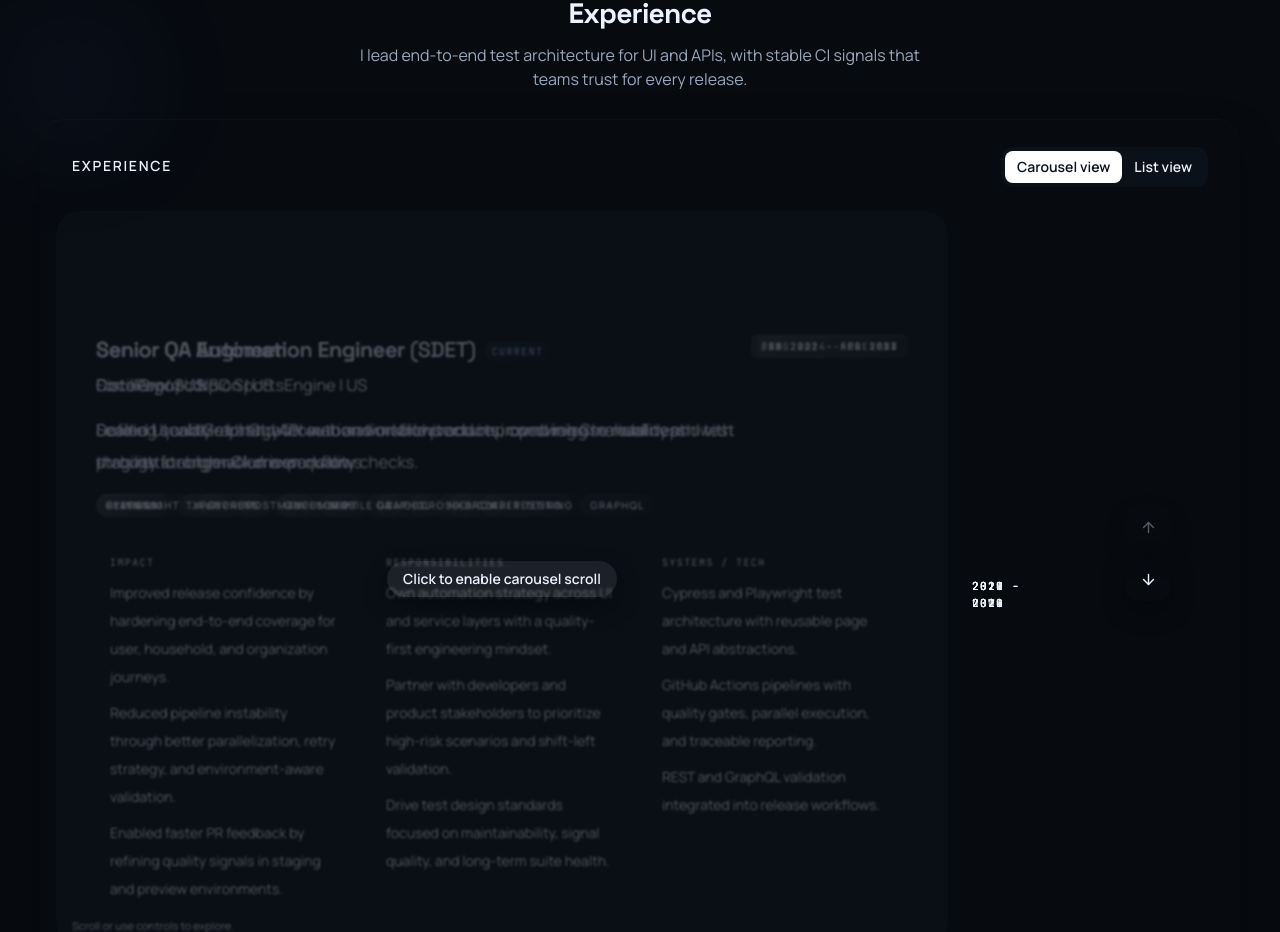
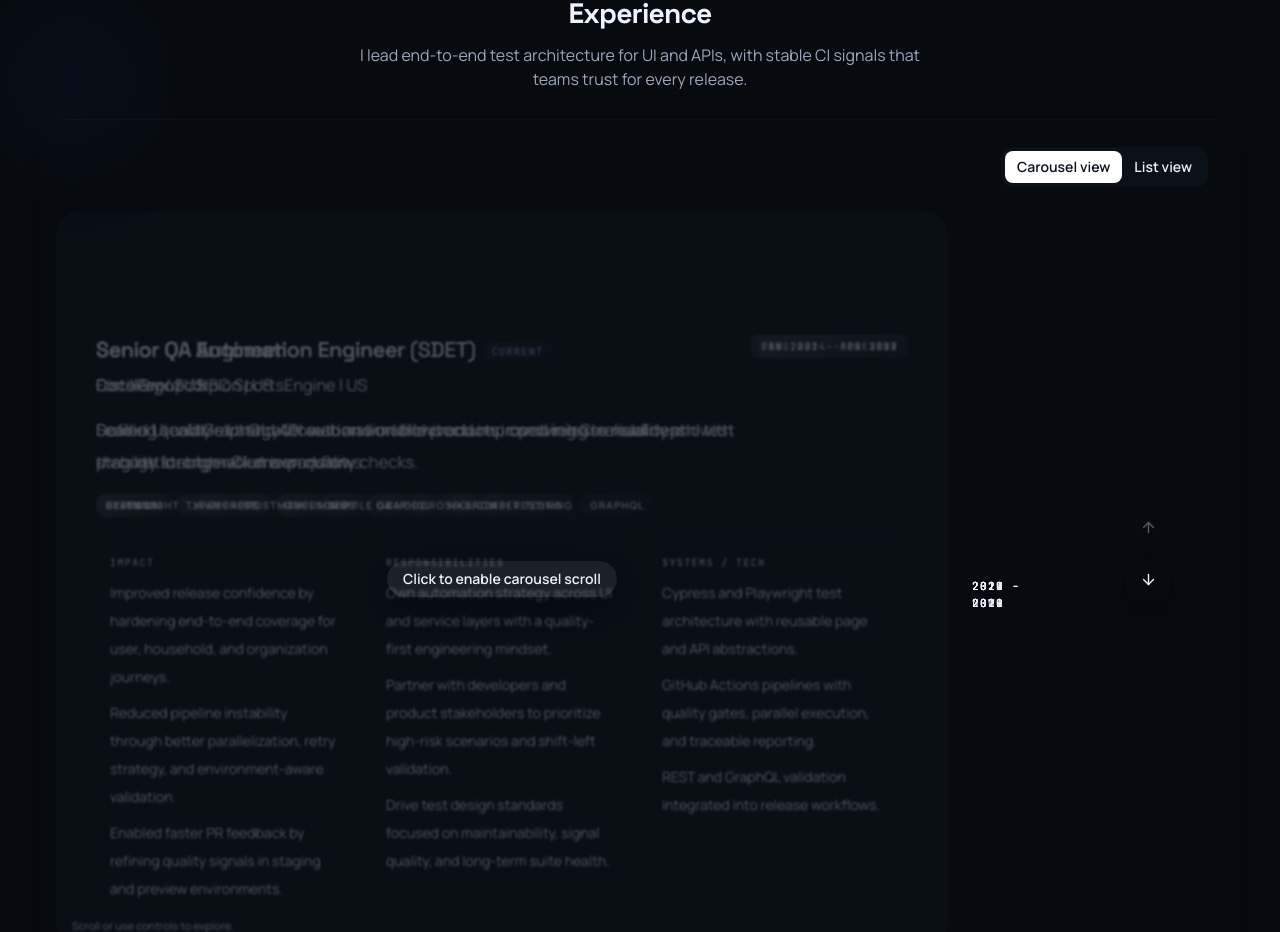
Before and after one commit to lucasvacis87/portfolio-lucas-vacis, a React (Vite) app: page / in a window 1280 px wide. Shown: the part 3891-4823 px from the top of the page. Built offline with nearby package versions, Linux system fonts and the light colour scheme.

Commit message:
fix(experience): remove duplicated section label in carousel headers

```diff
--- a/src/components/sections/ExperienceSection.tsx
+++ b/src/components/sections/ExperienceSection.tsx
@@ -86,8 +86,7 @@ export function ExperienceSection(): JSX.Element {
 
       {viewMode === "carousel" ? (
         <div className="mt-7 rounded-[1.5rem] bg-[#0c121b]/62 p-4 shadow-[inset_0_1px_0_rgba(255,255,255,0.025),0_18px_40px_rgba(0,0,0,0.3)]">
-          <div className="mb-3 flex flex-wrap items-center justify-between gap-3 rounded-2xl bg-[#0f161f]/52 px-3 py-3 md:px-4">
-            <p className="text-xs font-semibold uppercase tracking-[0.12em] text-text/58 sm:text-sm">Experience</p>
+          <div className="mb-3 flex flex-wrap items-center justify-end gap-3 rounded-2xl bg-[#0f161f]/52 px-3 py-3 md:px-4">
             {renderViewToggle()}
           </div>
           <div className="grid gap-3 lg:grid-cols-[minmax(0,1fr)_6.25rem_9.5rem] lg:items-center">
@@ -116,8 +115,7 @@ export function ExperienceSection(): JSX.Element {
         </div>
       ) : (
         <div className="mt-6 space-y-4">
-          <div className="flex flex-wrap items-center justify-between gap-3 rounded-2xl bg-[#0f161f]/74 px-3 py-3 shadow-[inset_0_1px_0_rgba(255,255,255,0.03),0_10px_28px_rgba(0,0,0,0.2)] md:px-4">
-            <p className="text-xs font-semibold uppercase tracking-[0.12em] text-text/58 sm:text-sm">Experience</p>
+          <div className="flex flex-wrap items-center justify-end gap-3 rounded-2xl bg-[#0f161f]/74 px-3 py-3 shadow-[inset_0_1px_0_rgba(255,255,255,0.03),0_10px_28px_rgba(0,0,0,0.2)] md:px-4">
             {renderViewToggle()}
           </div>
           {isMobile ? (
```
